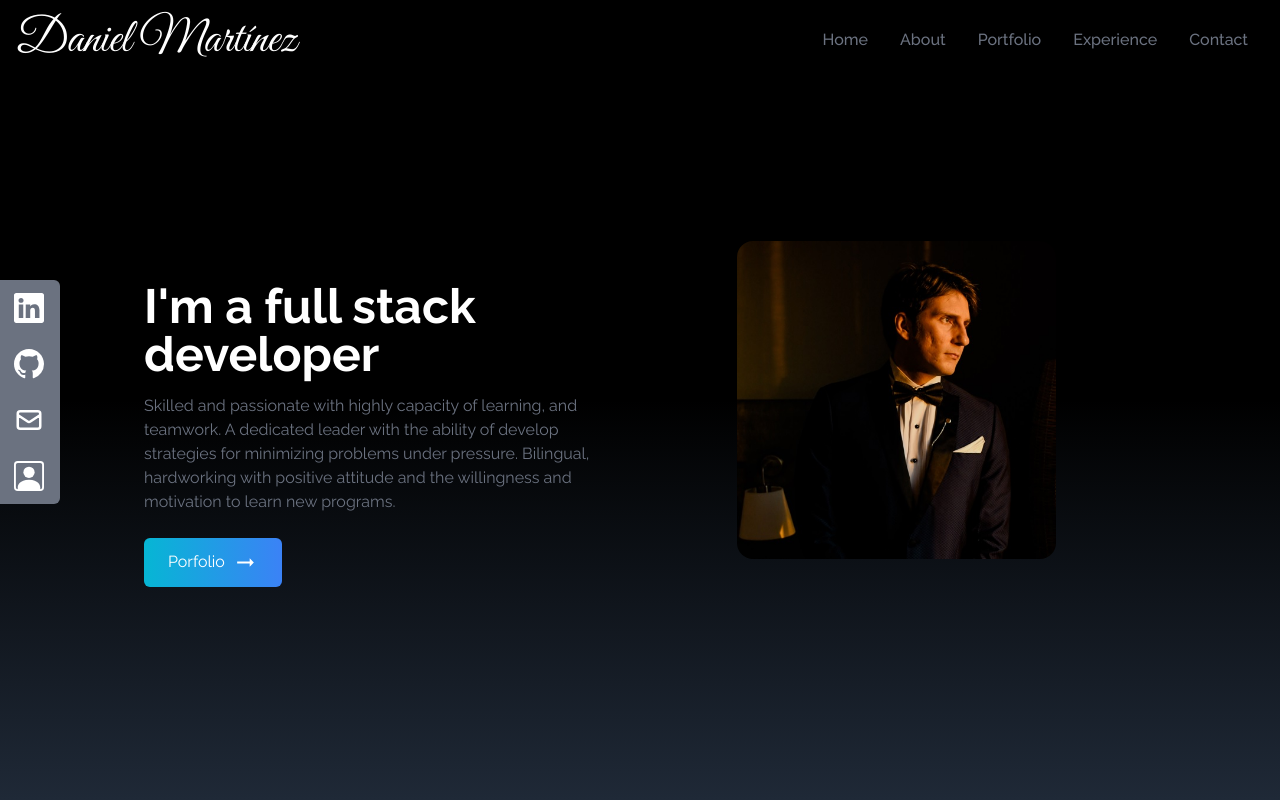
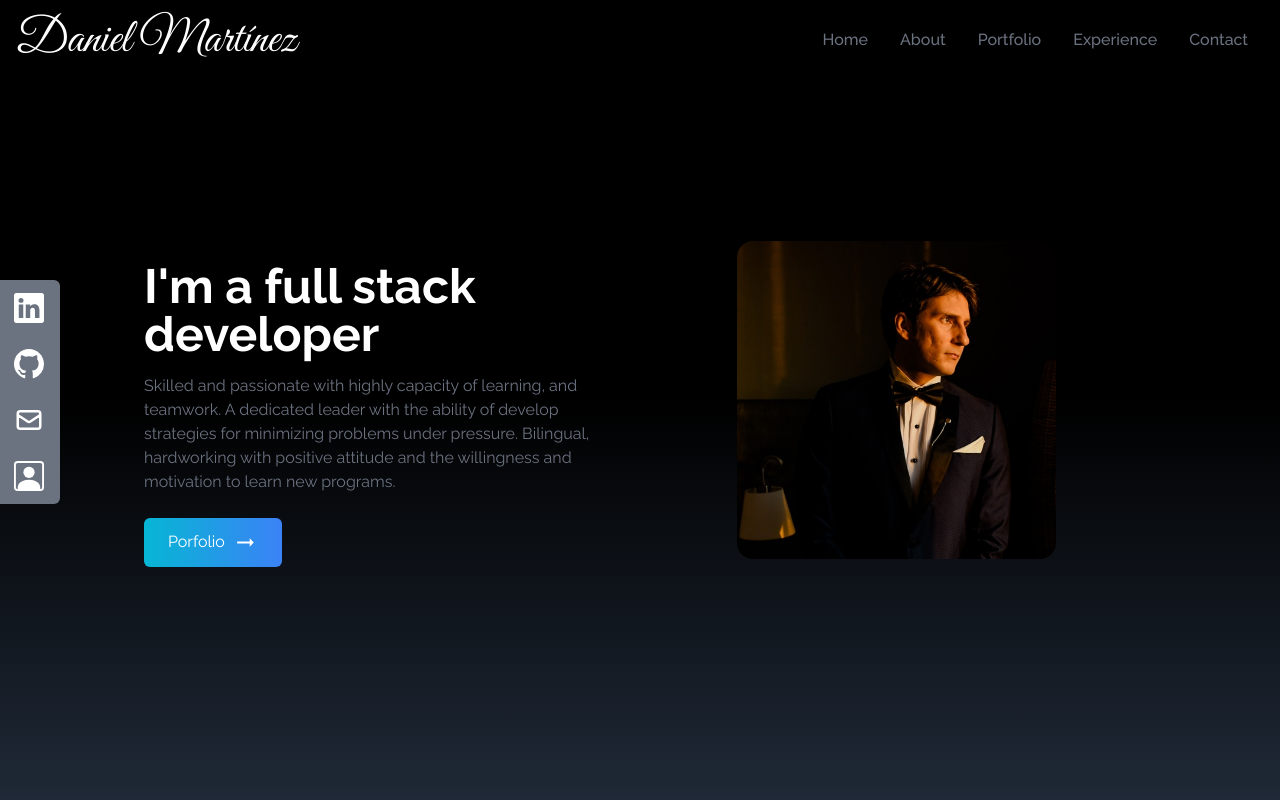
Before and after one commit to dmc2m4/Portfolio, a React (Create React App) app: page / in a window 1280 px wide. Shown: the top 800 px of the page. Built offline with nearby package versions, Linux system fonts and the light colour scheme.

Commit message:
update styles on Home component

```diff
--- a/src/components/Home.tsx
+++ b/src/components/Home.tsx
@@ -8,7 +8,7 @@
     return (
         <div className='h-screen w-full bg-gradient-to-b from-black via-black to-gray-800'>
             <div className='max-w-screen-lg mx-auto flex flex-col items-center justify-center h-full px-4 md:flex-row'>
-                <div className='flex flex-col justify-center h-full'>
+                <div className='flex flex-col justify-center h-18 mb-10'>
                     <h2 className='text-3xl pt-12 mt-2 sm:text-5xl sm:pt-12 sm:mt-7 font-bold text-white'>I'm a full stack developer</h2>
                     <p className='text-gray-500 py-4 max-w-md'>
                         Skilled and passionate with highly capacity of learning, and teamwork. A dedicated leader with the ability of develop strategies for minimizing problems under pressure. Bilingual, hardworking with positive attitude and the willingness and motivation to learn new programs.
```
